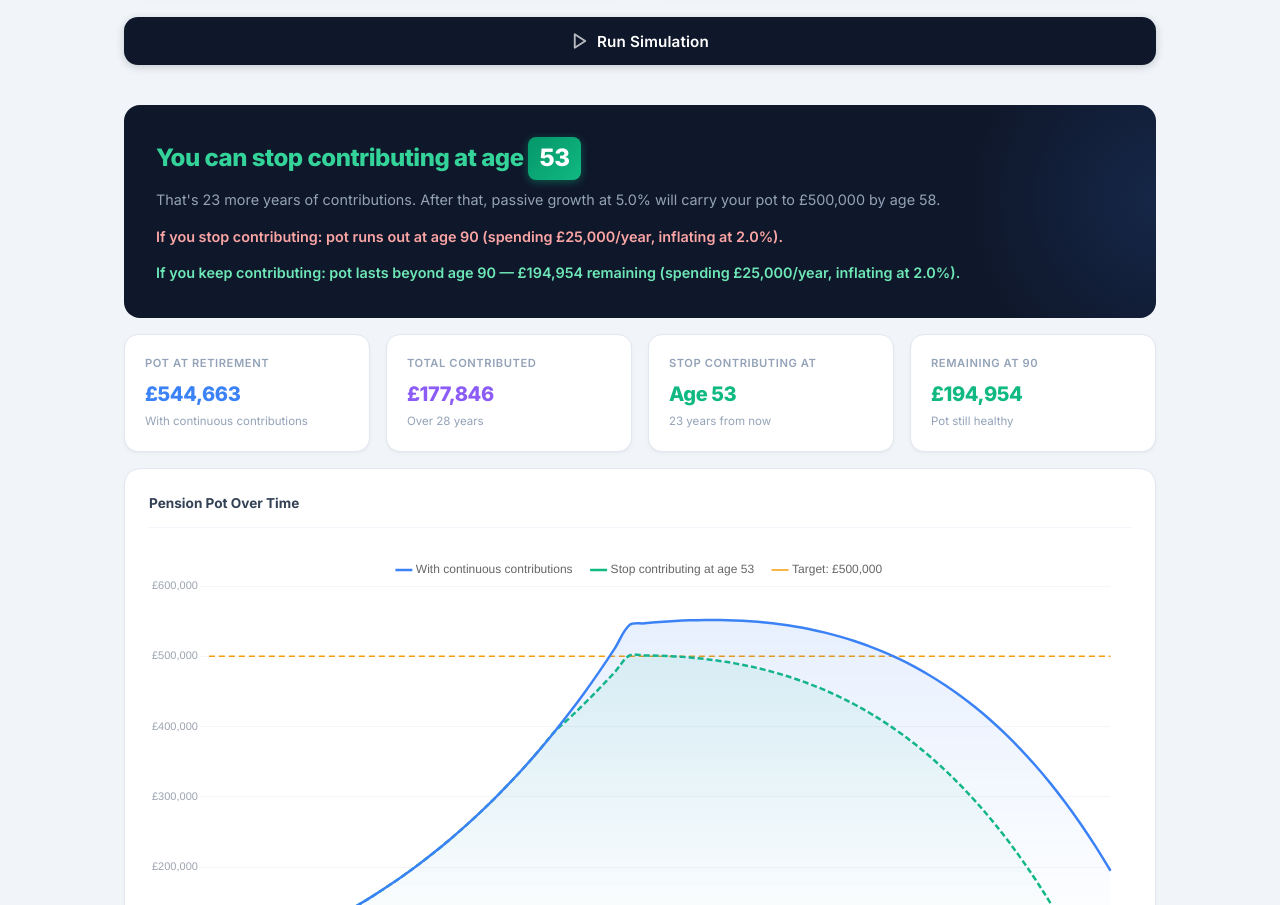
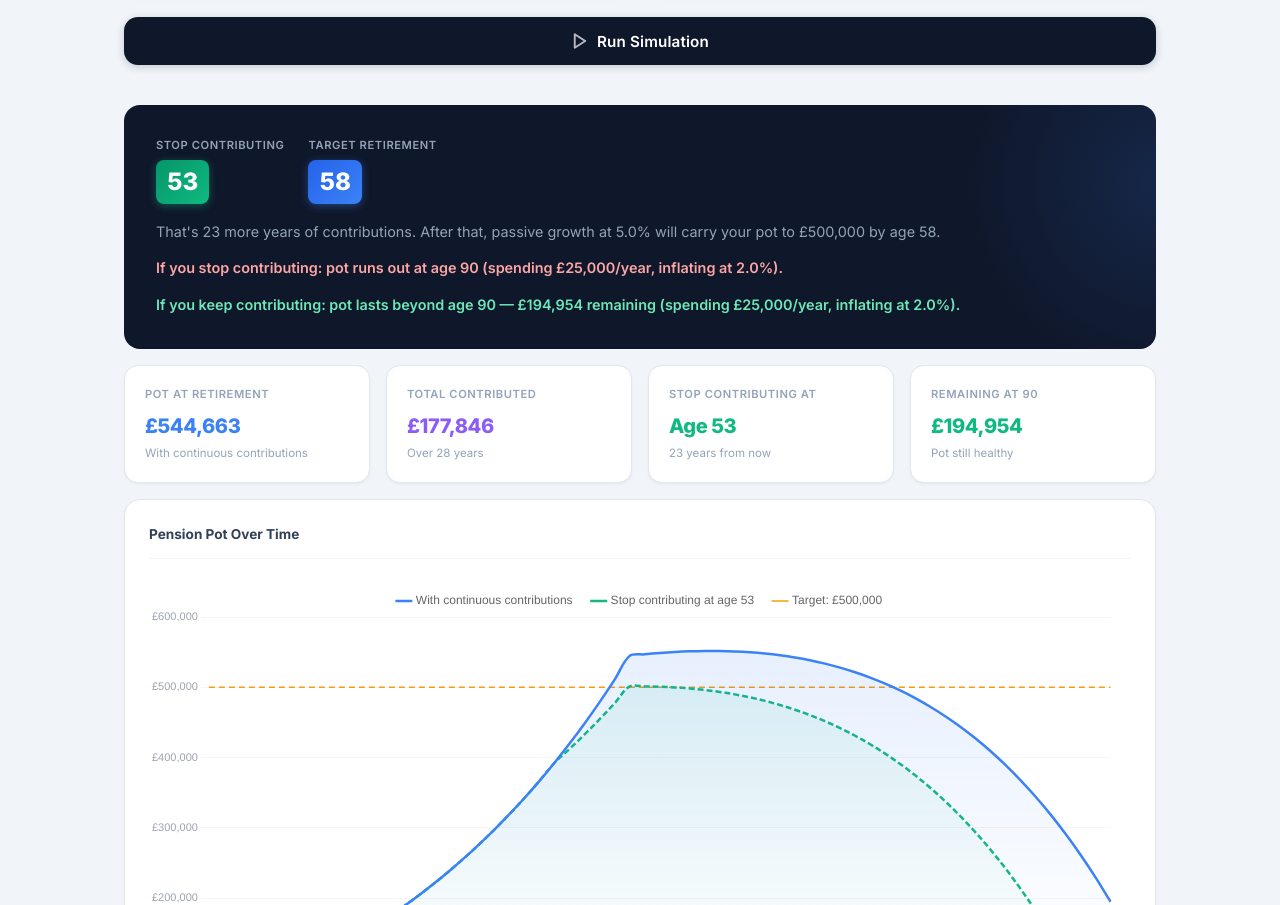
Before and after one commit to thourlier-figma/retirement-simulation, a website built with Vite: page index.html in a window 1280 px wide. Shown: the part 977-1882 px from the top of the page. Built offline with nearby package versions, Linux system fonts and the light colour scheme.

Commit message:
Refactor summary display to show stop contributing and retirement ages

```diff
--- a/simulation.js
+++ b/simulation.js
@@ -231,9 +231,16 @@ function renderSummary(inputs, withContrib, stopAge, drawdownContrib, drawdownSt
   if (stopAge !== null) {
     const yearsContributing = stopAge - inputs.currentAge;
     html += `
-      <p class="headline success">
-        You can stop contributing at age <span class="stop-age-highlight">${stopAge}</span>
-      </p>
+      <div class="summary-ages">
+        <div class="summary-age-item">
+          <span class="summary-age-label">Stop contributing</span>
+          <span class="stop-age-highlight">${stopAge}</span>
+        </div>
+        <div class="summary-age-item">
+          <span class="summary-age-label">Target retirement</span>
+          <span class="stop-age-highlight retirement">${inputs.retirementAge}</span>
+        </div>
+      </div>
       <p class="detail">
         That's ${yearsContributing} more year${yearsContributing !== 1 ? 's' : ''} of contributions.
         After that, passive growth at ${(inputs.growthRate * 100).toFixed(1)}% will carry
@@ -242,6 +249,12 @@ function renderSummary(inputs, withContrib, stopAge, drawdownContrib, drawdownSt
     `;
   } else {
     html += `
+      <div class="summary-ages">
+        <div class="summary-age-item">
+          <span class="summary-age-label">Target retirement</span>
+          <span class="stop-age-highlight retirement">${inputs.retirementAge}</span>
+        </div>
+      </div>
       <p class="headline warning">
         You won't reach ${fmt(inputs.targetPot)} by age ${inputs.retirementAge} even with continuous contributions.
       </p>
--- a/style.css
+++ b/style.css
@@ -407,6 +407,28 @@ button[type="submit"] svg {
   position: relative;
 }
 
+.summary-ages {
+  display: flex;
+  gap: 1.5rem;
+  margin-bottom: 1rem;
+  position: relative;
+}
+
+.summary-age-item {
+  display: flex;
+  flex-direction: column;
+  align-items: flex-start;
+  gap: 0.35rem;
+}
+
+.summary-age-label {
+  font-size: 0.7rem;
+  font-weight: 600;
+  text-transform: uppercase;
+  letter-spacing: 0.05em;
+  color: var(--slate-400);
+}
+
 .stop-age-highlight {
   display: inline-flex;
   align-items: center;
@@ -419,6 +441,11 @@ button[type="submit"] svg {
   font-size: 1.5rem;
   min-width: 2.4rem;
   box-shadow: 0 2px 8px rgba(16, 185, 129, 0.4);
+}
+
+.stop-age-highlight.retirement {
+  background: linear-gradient(135deg, #2563eb, #3b82f6);
+  box-shadow: 0 2px 8px rgba(59, 130, 246, 0.4);
 }
 
 /* ── Stat cards ───────────────────────────────── */
```
